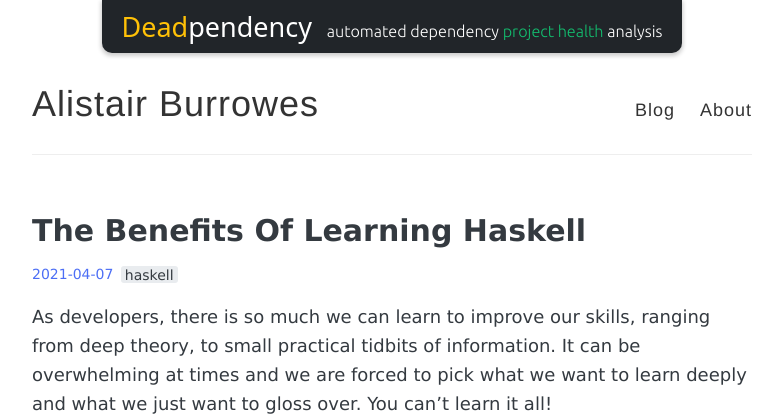
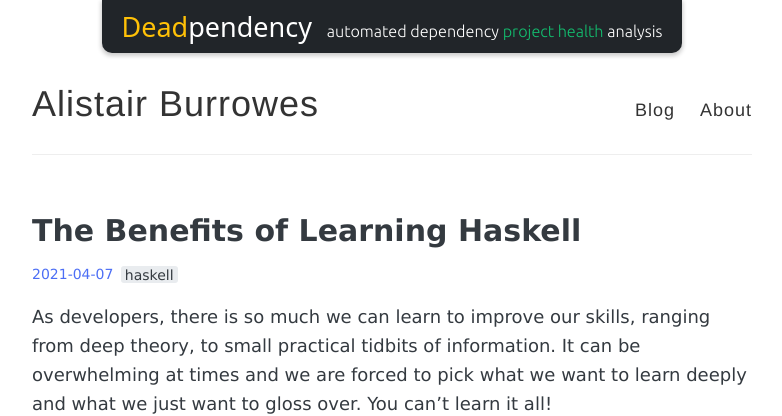
Before and after one commit to AlistairB/alistairb.github.io, a Jekyll site: the page built from _posts/2021-04-07-benefits-of-learning-haskell.md, in a window 1280 px wide and 900 px high. Shown: the top 416 px of the window, without its empty margins (248-1030 px from the left). Built offline with Jekyll 4.4.1, drawn with Linux system fonts in a browser that asks for light colours.

Commit message:
Change name

```diff
--- a/_posts/2021-04-07-benefits-of-learning-haskell.md
+++ b/_posts/2021-04-07-benefits-of-learning-haskell.md
@@ -1,6 +1,6 @@
 ---
 layout: post
-title: "The Benefits Of Learning Haskell"
+title: "The Benefits of Learning Haskell"
 tags: [haskell]
 comments: true
 ---
```
